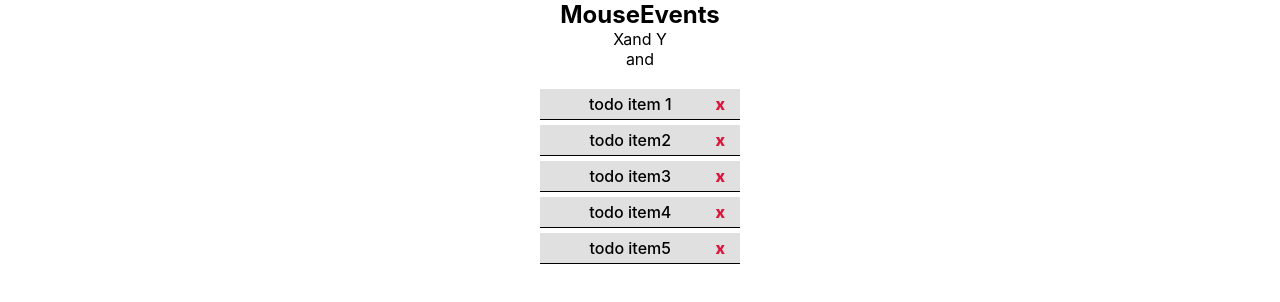
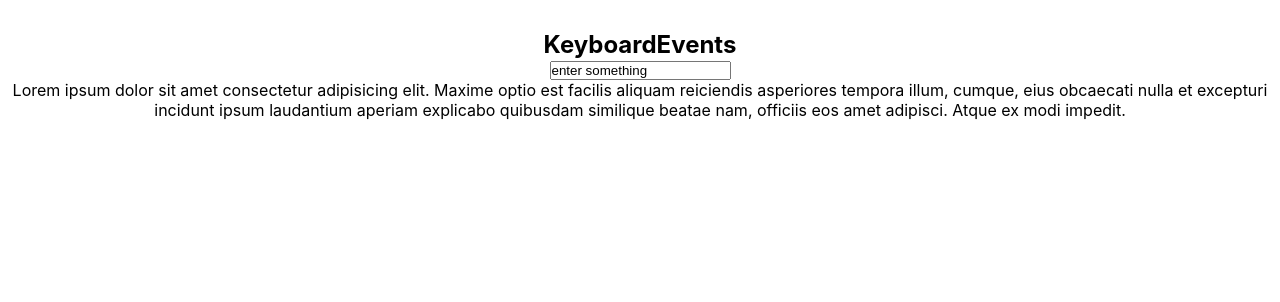
Before and after one commit to israfil3019/react-event, a React (Create React App) app: page / in a window 1280 px wide. Shown: the top 302 px of the page. Built offline with nearby package versions, Linux system fonts and the light colour scheme.

Commit message:
add onCut, onPaste, onCopy events

```diff
--- a/src/App.js
+++ b/src/App.js
@@ -1,14 +1,15 @@
 import './App.css'
-
 // import EventBind from './components/eventBinding/EventBind'
-import MouseEvents from './components/mouseEvents/MouseEvents'
+// import MouseEvents from './components/mouseEvents/MouseEvents'
+import KeyboardEvents from './components/keyboardEvents/KeyboardEvents'
 
 const App = () => {
     return (
         <div className="App">
             {/* <h1>Events in React</h1> */}
             {/* <EventBind/> */}
-            <MouseEvents/>
+            {/* <MouseEvents/> */}
+            <KeyboardEvents/>
         </div>
     )
 }
--- a/src/components/keyboardEvents/KeyboardEvents.js
+++ b/src/components/keyboardEvents/KeyboardEvents.js
@@ -10,18 +10,32 @@ const KeyboardEvents = () => {
     console.log("keyup: ", e.type);
   };
 
+  //cut event
+  const handleCut = (e) => console.log("event type: ", e.type);
+
+  //paste event
+  const handlePaste = (e) => console.log("event type: ", e.type);
+
+  //copy event
+  const handleCopy = (e) => console.log("event type: ", e.type);
 
   return (
     <div style={{ marginTop: "30px" }}>
       <h2>KeyboardEvents</h2>
       <input
-
+        onCut={handleCut}
         onKeyUp={handleKeyUp}
         onKeyDown={handleKeyDown}
         type="text"
         defaultValue="enter something"
       />
-
+      <p onPaste={handlePaste} onCopy={handleCopy}>
+        Lorem ipsum dolor sit amet consectetur adipisicing elit. Maxime optio
+        est facilis aliquam reiciendis asperiores tempora illum, cumque, eius
+        obcaecati nulla et excepturi incidunt ipsum laudantium aperiam explicabo
+        quibusdam similique beatae nam, officiis eos amet adipisci. Atque ex
+        modi impedit.
+      </p>
     </div>
   );
 };
```
